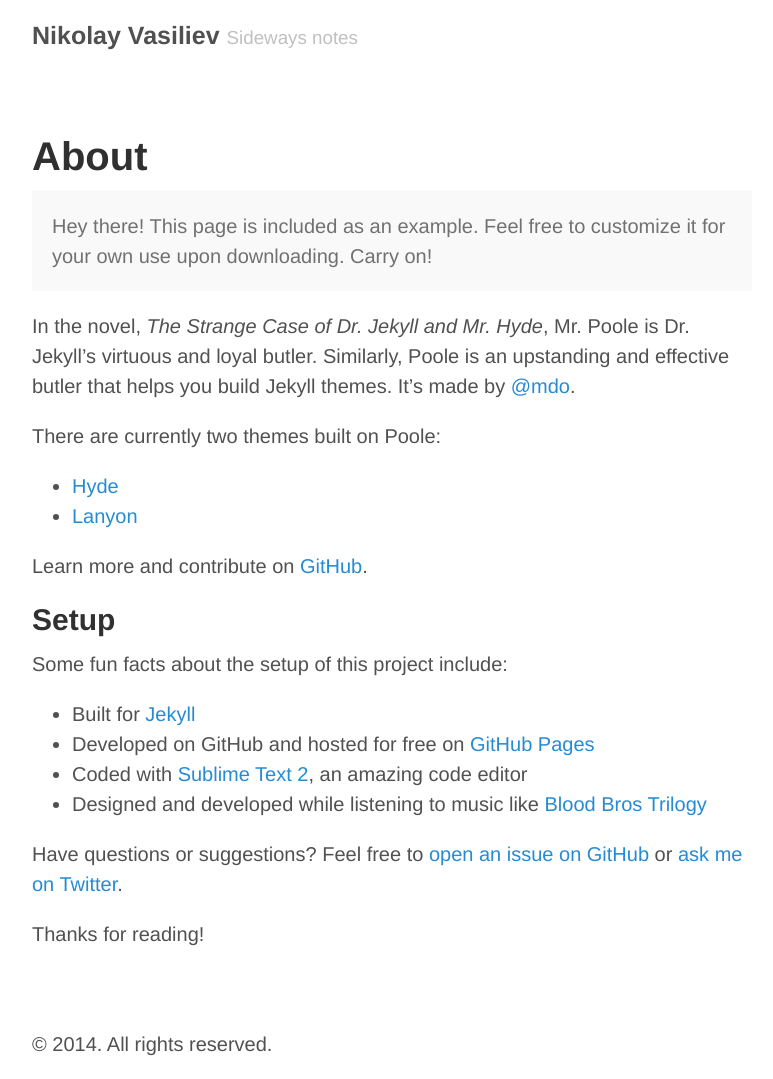
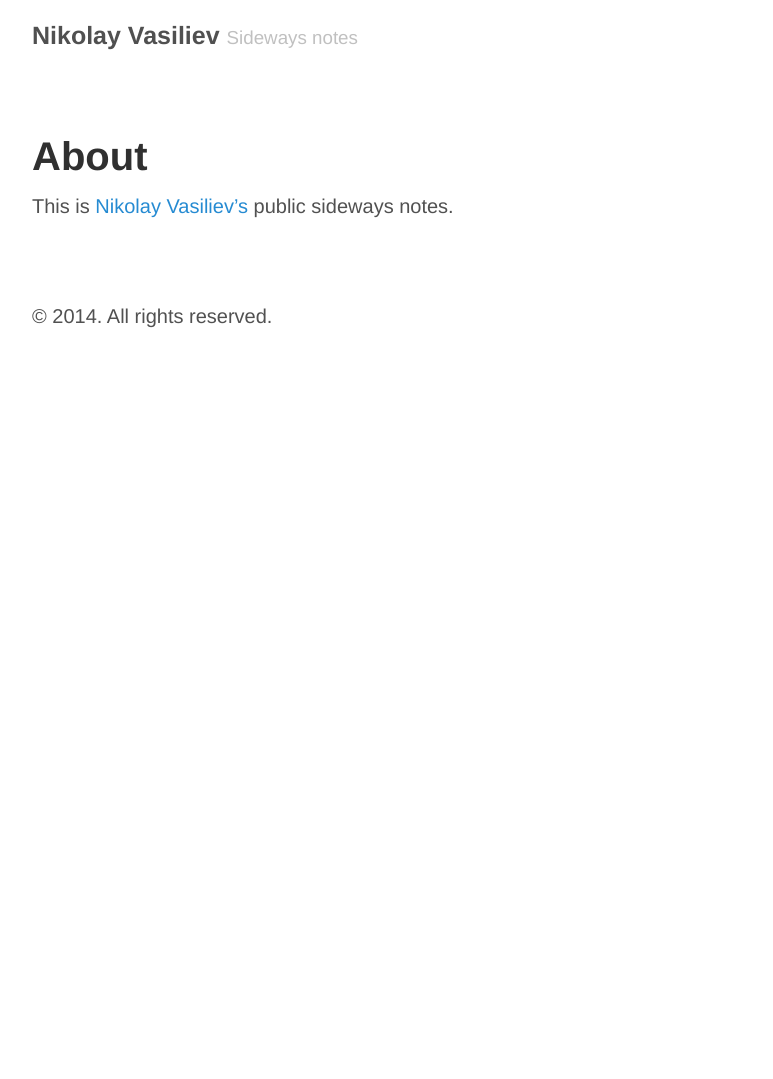
Before and after one commit to lonlylocly/lonlylocly.github.io, a Jekyll site: the page built from about.md, in a window 1280 px wide. Shown: the whole page, without its empty margins (248-1021 px from the left). Built offline with Jekyll 4.4.1, drawn with Linux system fonts in a browser that asks for light colours; Markdown is read by kramdown in place of the engine named in the settings; after the commit the page ends 900 px from its top, so only the background shows below that.

Commit message:
Update about.md

```diff
--- a/about.md
+++ b/about.md
@@ -3,28 +3,4 @@
 title: About
 ---
 
-<p class="message">
-  Hey there! This page is included as an example. Feel free to customize it for your own use upon downloading. Carry on!
-</p>
-
-In the novel, *The Strange Case of Dr. Jekyll and Mr. Hyde*, Mr. Poole is Dr. Jekyll's virtuous and loyal butler. Similarly, Poole is an upstanding and effective butler that helps you build Jekyll themes. It's made by [@mdo](https://twitter.com/mdo).
-
-There are currently two themes built on Poole:
-
-* [Hyde](http://hyde.getpoole.com)
-* [Lanyon](http://lanyon.getpoole.com)
-
-Learn more and contribute on [GitHub](https://github.com/poole).
-
-## Setup
-
-Some fun facts about the setup of this project include:
-
-* Built for [Jekyll](http://jekyllrb.com)
-* Developed on GitHub and hosted for free on [GitHub Pages](https://pages.github.com)
-* Coded with [Sublime Text 2](http://sublimetext.com), an amazing code editor
-* Designed and developed while listening to music like [Blood Bros Trilogy](https://soundcloud.com/maddecent/sets/blood-bros-series)
-
-Have questions or suggestions? Feel free to [open an issue on GitHub](https://github.com/poole/poole/issues/new) or [ask me on Twitter](https://twitter.com/mdo).
-
-Thanks for reading!
+This is [Nikolay Vasiliev's](http://twitter.com/lonlylocly) public sideways notes.
```
